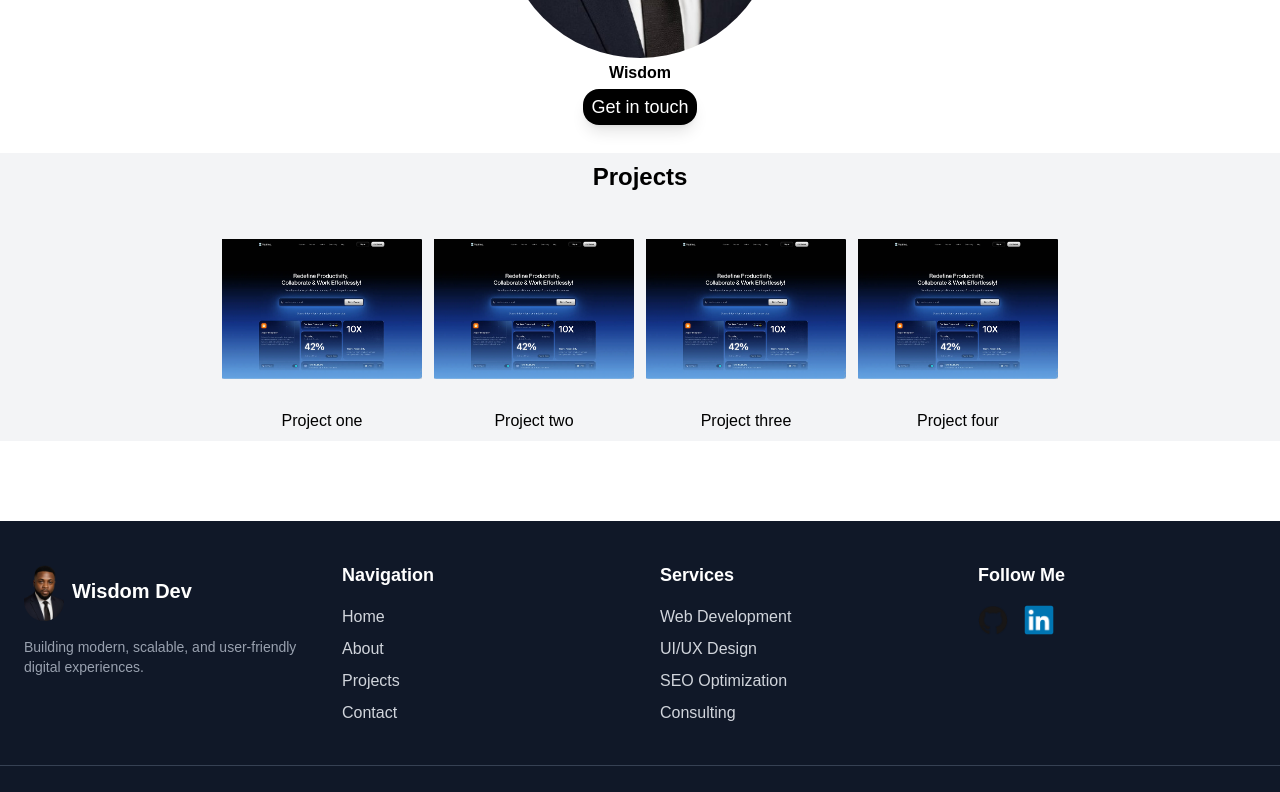
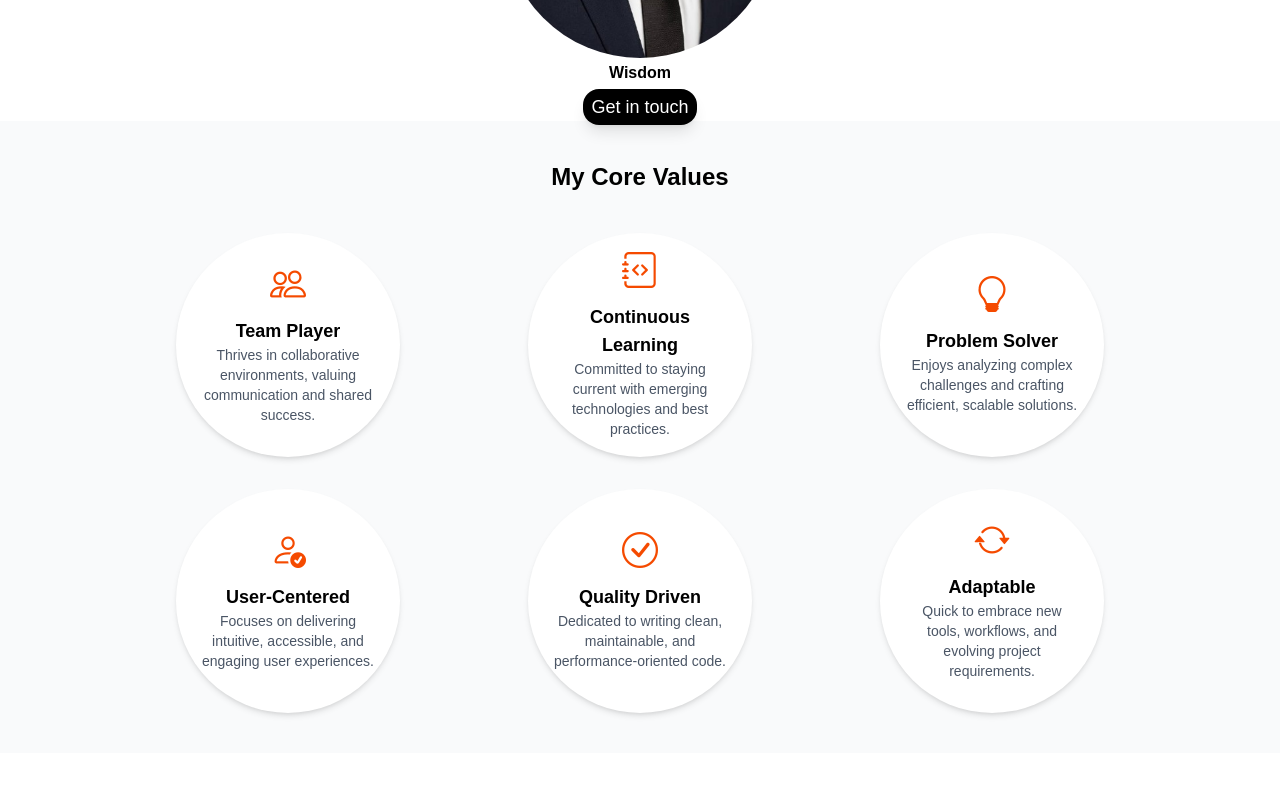
Before and after one commit to WisdomChukwuemeka/wecare, a Next.js app: page / in a window 1280 px wide. Shown: the part 1540-2332 px from the top of the page. Built offline with nearby package versions, Linux system fonts and the light colour scheme.

Commit message:
skill added

```diff
--- a/app/components/home.jsx
+++ b/app/components/home.jsx
@@ -1,7 +1,6 @@
 "use client"
 import Link from "next/link"
 import Image from "next/image"
-import next from "next"
 import { useState, useEffect } from "react"
 
 const techStack = [
@@ -19,6 +18,46 @@ const projects = [
   {id: 3, name: "Project three", image: "/stack/work.png"},
   {id: 4, name: "Project four", image: "/stack/work.png"},
 ]
+
+const values = [
+  {
+    id: 1,
+    name: "Team Player",
+    icon: "bi bi-people",
+    text: "Thrives in collaborative environments, valuing communication and shared success."
+  },
+  {
+    id: 2,
+    name: "Continuous Learning",
+    icon: "bi bi-journal-code",
+    text: "Committed to staying current with emerging technologies and best practices."
+  },
+  {
+    id: 3,
+    name: "Problem Solver",
+    icon: "bi bi-lightbulb",
+    text: "Enjoys analyzing complex challenges and crafting efficient, scalable solutions."
+  },
+  {
+    id: 4,
+    name: "User-Centered",
+    icon: "bi bi-person-check",
+    text: "Focuses on delivering intuitive, accessible, and engaging user experiences."
+  },
+  {
+    id: 5,
+    name: "Quality Driven",
+    icon: "bi bi-check-circle",
+    text: "Dedicated to writing clean, maintainable, and performance-oriented code."
+  },
+  {
+    id: 6,
+    name: "Adaptable",
+    icon: "bi bi-arrow-repeat",
+    text: "Quick to embrace new tools, workflows, and evolving project requirements."
+  }
+]
+
 
 
 export const Homepage = () => {
@@ -101,7 +140,7 @@ export const Homepage = () => {
   {/* tech stack */}
   <section>
   <div className="p-9  md:p-20 overflow-hidden">
-    <h2 className="text-2xl font-bold text-center mb-6">My Tech Stack</h2>
+    <h2 className="text-2xl font-bold text-center mb-6">My Tech Stack & Tool</h2>
 
     <div className="overflow-hidden relative w-full xl:max-w-4xl mx-auto">
       <div className="animate-scroll-left">
@@ -171,8 +210,39 @@ export const Homepage = () => {
               {/* scroll top button ends */}
 
               {/* show works section starts */}
-              <section>
-                <div className="mt-8 flex flex-col gap-4 p-2 bg-gray-100">
+              <section className="p-10 bg-gray-50">
+  <h2 className="text-2xl font-bold text-center mb-10">My Core Values</h2>
+
+  <div className="grid grid-cols-1 sm:grid-cols-3 gap-8 max-w-5xl mx-auto">
+    {values.map((value) => (
+      <div
+        key={value.id}
+        className="flex flex-col items-center justify-center text-center p-6 rounded-full shadow-md w-56 h-56 mx-auto bg-white hover:shadow-lg
+        hover:bg-orange-950 hover:text-white transition duration-500
+        "
+      >
+        <i className={`${value.icon}  text-4xl text-orange-600 mb-3`}></i>
+        <h3 className="font-semibold text-lg">{value.name}</h3>
+        <p className="text-sm text-gray-600">{value.text}</p>
+      </div>
+    ))}
+  </div>
+</section>
+
+
+              {/* work section ends here */}
+
+           </div>
+        </>
+    )
+}
+
+
+
+
+
+
+{/* <div className="mt-8 flex flex-col gap-4 p-2 bg-gray-100">
                 <h2 className="text-2xl font-bold text-center">Projects</h2>
                   <div className=" flex flex-col md:flex-row max-w-4xl mx-auto items-center text-center gap-3">
 
@@ -194,11 +264,4 @@ export const Homepage = () => {
                       ))
                     }
                   </div>
-                  </div>
-              </section>
-              {/* work section ends here */}
-
-           </div>
-        </>
-    )
-}
+                  </div> */}
```
